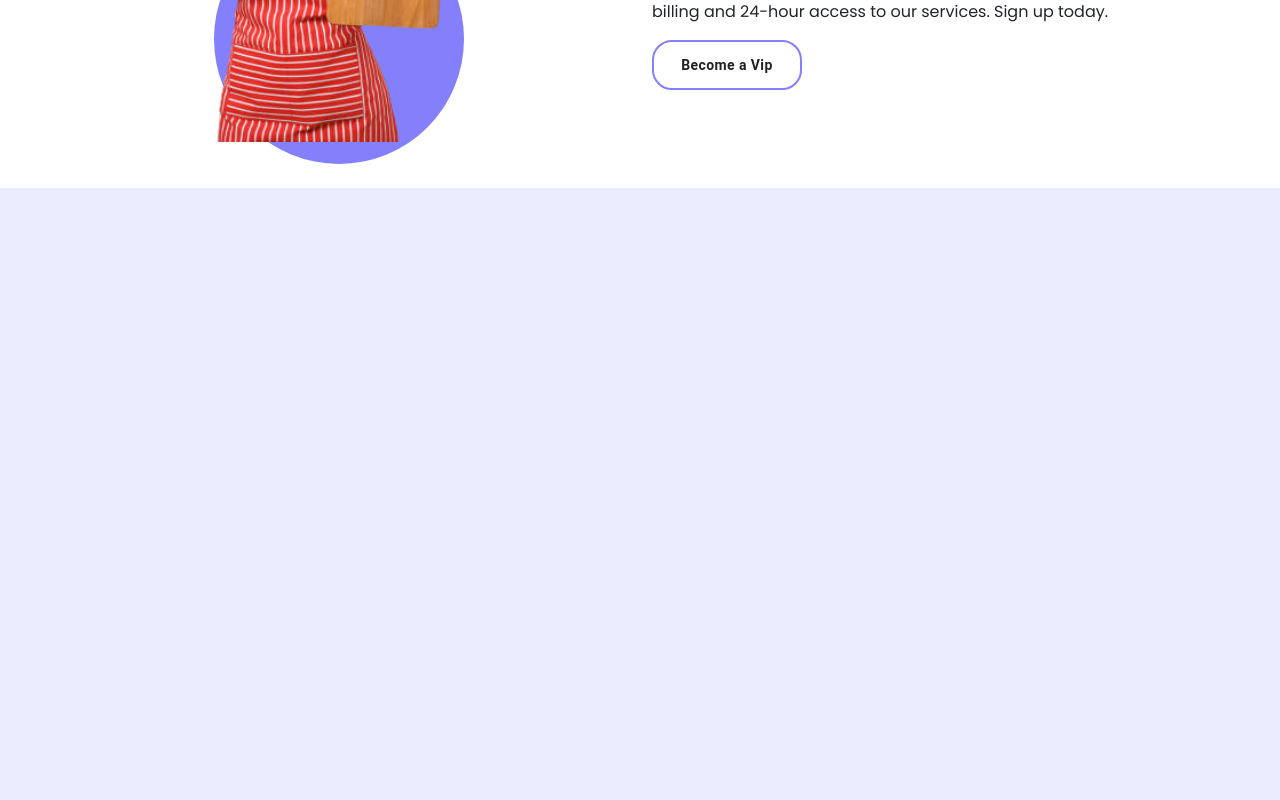
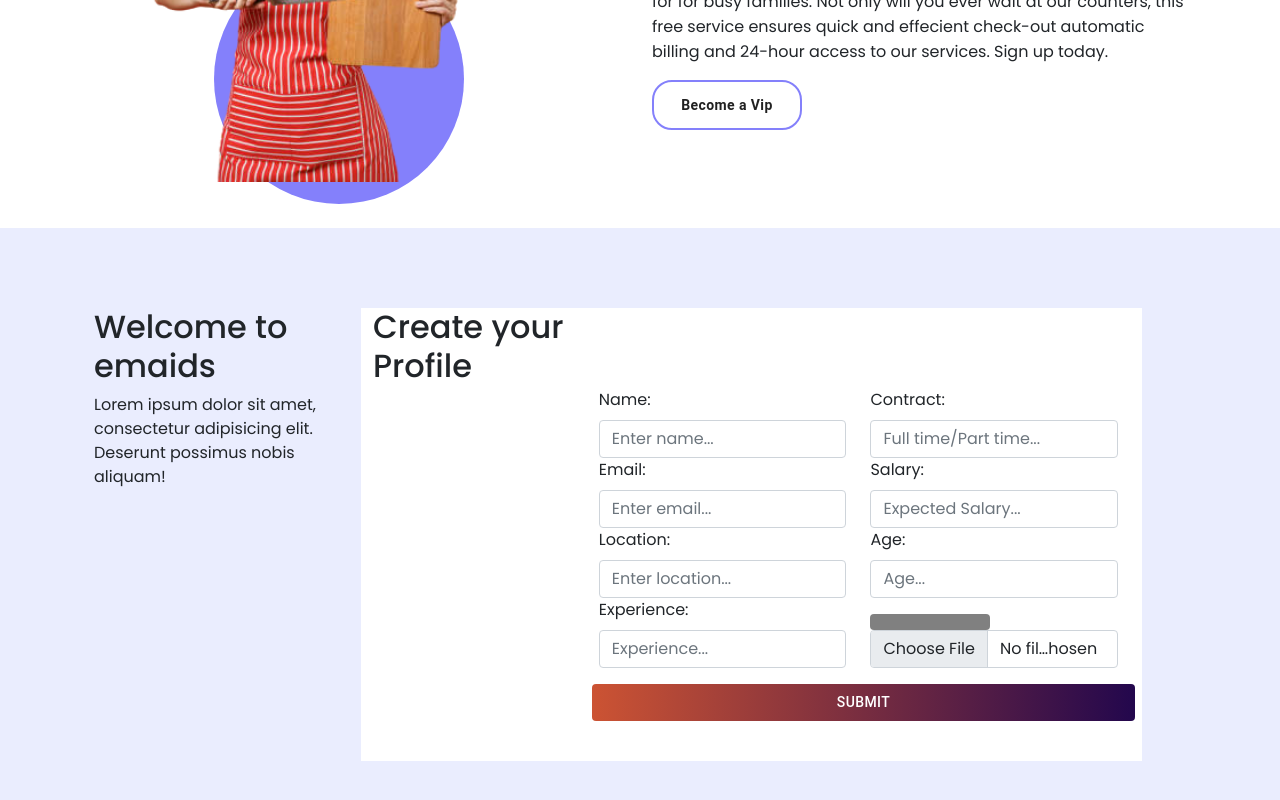
Before and after one commit to Marcos8060/H2, a React (Create React App) app: page / in a window 1280 px wide. Shown: the part 1932-2732 px from the top of the page. Before the commit the page ends 2120 px from the top, so only its background shows below. Built offline with nearby package versions, Linux system fonts and the light colour scheme; the HTML template or start-up script is replaced by a standard one.

Commit message:
created the register section

```diff
--- a/src/components/Register.css
+++ b/src/components/Register.css
@@ -0,0 +1,10 @@
+.app_register{
+    height: 70vh;
+}
+.form{
+    background: white;
+    padding-bottom: 5vh;
+}
+.row > div > input{
+    width: 100%;
+}
--- a/src/components/Register.js
+++ b/src/components/Register.js
@@ -1,11 +1,43 @@
 import React from 'react';
 import './Register.css'
+import {Button} from '@material-ui/core'
 
 function Register() {
   return (
       <div className="container">
           <div className='app_register'>
-
+              <div className="row">
+                  <div className="col-md-3">
+                      <h2>Welcome to emaids</h2>
+                      <p>Lorem ipsum dolor sit amet, consectetur adipisicing elit. Deserunt possimus nobis aliquam!</p>
+                  </div>
+                  <div className="col-md-9 form">
+                      <h2 className='text'>Create your Profile</h2>
+                      <div className="row">
+                          <div className="col-md-6">
+                                  <label htmlFor="name" className="form-label">Name:</label>
+                                  <input type="text" className="form-control" placeholder='Enter name...'/>
+                                  <label htmlFor="email" className="form-label">Email:</label>
+                                  <input type="email" className="form-control" placeholder='Enter email...'/>
+                                  <label htmlFor="location" className="form-label">Location:</label>
+                                  <input type="text" className="form-control" placeholder='Enter location...'/>
+                                  <label htmlFor="experience" className="form-label">Experience:</label>
+                                  <input type="number" className="form-control" placeholder='Experience...'/>
+                          </div>
+                          <div className="col-md-6">
+                                  <label htmlFor="contract" className="form-label">Contract:</label>
+                                  <input type="text" className="form-control" placeholder='Full time/Part time...'/>
+                                  <label htmlFor="salary" className="form-label">Salary:</label>
+                                  <input type="text" className="form-control" placeholder='Expected Salary...'/>
+                                  <label htmlFor="name" className="form-label">Age:</label>
+                                  <input type="text" className="form-control" placeholder='Age...'/>
+                                  <progress className='progress mt-3' max='100'/>
+                                  <input type="file" className='form-control'/>
+                         </div>
+                        <Button className='btn mt-3'>Submit</Button>
+                      </div>
+                  </div>
+              </div>
             </div>
       </div>
   );
```
